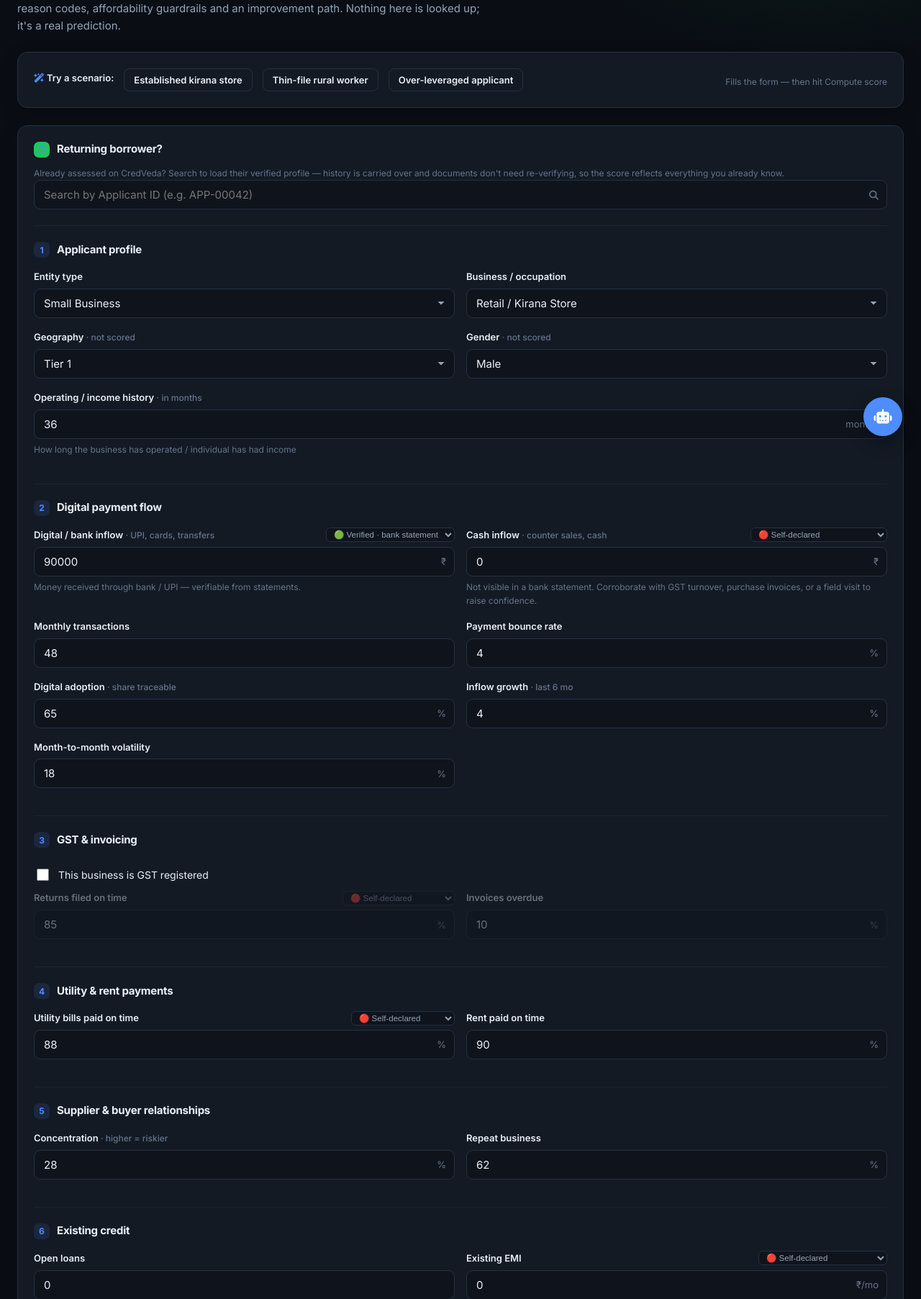
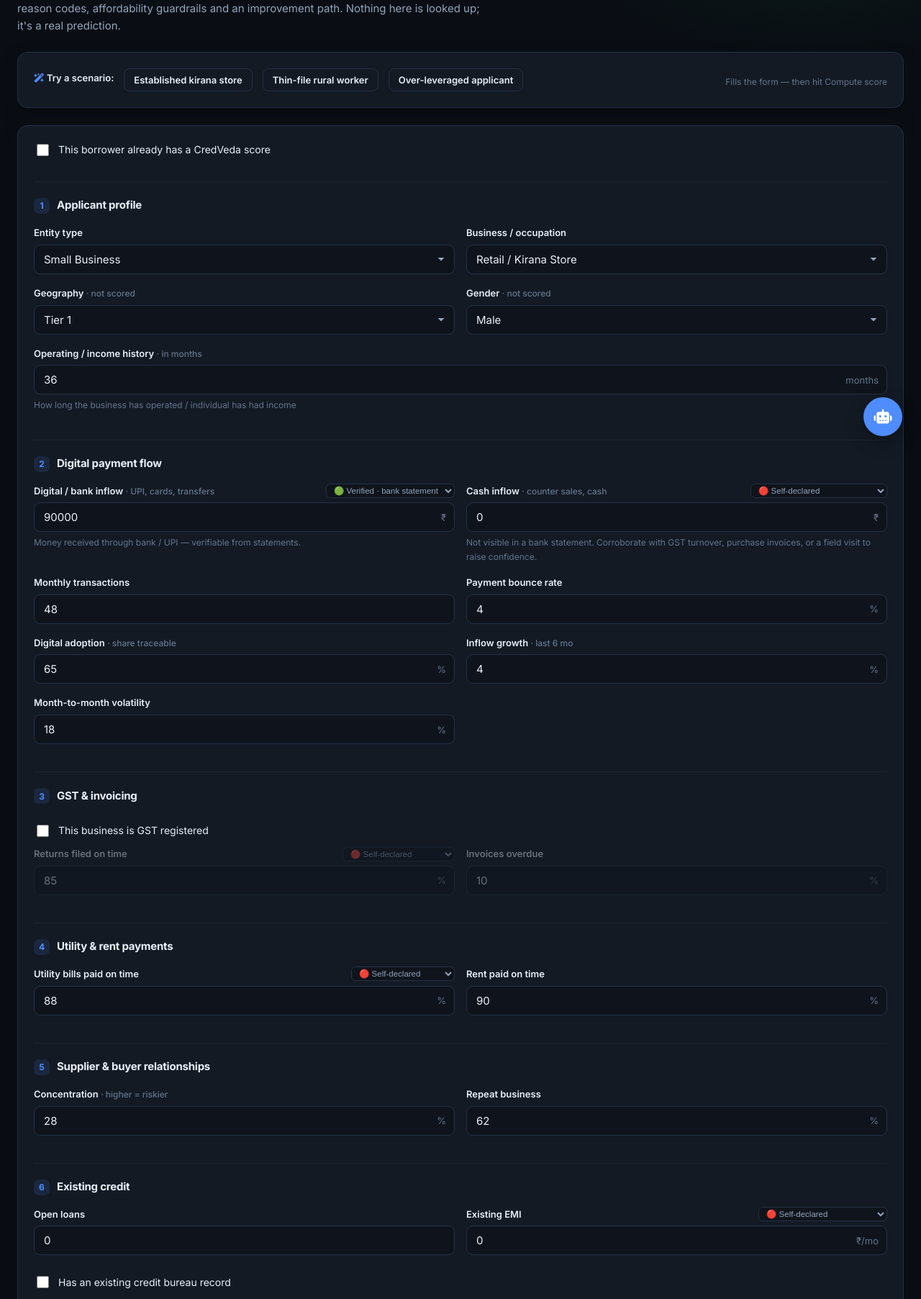
Before and after one commit to KrishMaheshwari-pro/CREDVEDA, a Flask app: page /apply in a window 1280 px wide. Shown: the part 168-1973 px from the top of the page at 72% size. Run offline with Flask 3, Linux system fonts and the light colour scheme; the visitor is signed in with stand-in values (Sample User, id 1); parts of the project's set-up code (start-up, migrations or seed data) failed here and were passed over; some libraries are stand-ins or nearby versions.

Commit message:
Gate returning-borrower search behind a checkbox; fix login tab contrast
- Assess page: the applicant-ID search now appears only after ticking
  "This borrower already has a CredVeda score", and the results dropdown
  z-index is raised so it no longer overlaps the form fields below it.
- Login page: inactive portal tab now uses readable text on a card surface
  instead of faint grey on the soft container, so both Bank and Lender tabs
  are legible.

Co-Authored-By: Claude Sonnet 4.6 <noreply@anthropic.com>

```diff
--- a/static/css/credveda.css
+++ b/static/css/credveda.css
@@ -515,13 +515,13 @@ table.table td.strong { color: var(--text); font-weight: 600; }
     line-height: 1.2;
     text-align: center;
     text-decoration: none;
-    color: var(--text-dim);
-    background: transparent;
-    border: 1px solid transparent;
+    color: var(--text);
+    background: var(--card);
+    border: 1px solid var(--border);
     border-radius: 8px;
     transition: background .15s ease, color .15s ease, border-color .15s ease;
 }
-.portal-tab:hover        { color: var(--text); background: var(--surface-2); text-decoration: none; }
+.portal-tab:hover        { color: var(--text); background: var(--surface-2); border-color: var(--text-dim); text-decoration: none; }
 .portal-tab i            { font-size: .8rem; }
 .portal-tab.is-active    { color: #fff; font-weight: 700; }
 .portal-tab.is-active:hover { color: #fff; }
--- a/templates/apply.html
+++ b/templates/apply.html
@@ -28,25 +28,29 @@
         <form method="post" class="card" id="assessForm">
 
             <!-- Returning borrower lookup -->
-            <div class="formsection" style="border-top:none;padding-top:0;margin-top:0">
-                <div class="formsection-head"><span class="formsection-num" style="background:var(--good)">↺</span>
-                    <h3>Returning borrower?</h3>
+            <div class="formsection" style="border-top:none;padding-top:0;margin-top:0;position:relative;z-index:60">
+                <div class="checkrow" style="padding-top:0">
+                    <input type="checkbox" id="isReturning" onchange="toggleReturning()">
+                    <label for="isReturning">This borrower already has a CredVeda score</label>
                 </div>
-                <p class="help mb-2" style="margin-top:-4px">
-                    Already assessed on CredVeda? Search to load their verified profile — history is carried over
-                    and documents don't need re-verifying, so the score reflects everything you already know.
+                <input type="hidden" name="returning_applicant_id" id="returning_applicant_id" value="{{ form_values.returning_applicant_id or '' }}">
+
+                <div id="returningBox" style="display:none;margin-top:.5rem">
+                    <p class="help mb-2" style="margin-top:0">
+                        Search their Applicant ID to load the verified profile — history is carried over and
+                        documents don't need re-verifying, so the score reflects everything you already know.
                     </p>
-                <input type="hidden" name="returning_applicant_id" id="returning_applicant_id" value="{{ form_values.returning_applicant_id or '' }}">
-                <div style="position:relative">
+                    <div style="position:relative;z-index:70">
                         <div class="input-group">
                             <input type="text" id="borrowerSearch" class="input" autocomplete="off"
                                    placeholder="Search by Applicant ID (e.g. APP-00042)"
                                    oninput="searchBorrowers(this.value)">
                             <span class="input-suffix"><i class="fas fa-magnifying-glass"></i></span>
                         </div>
-                    <div id="borrowerResults" style="display:none;position:absolute;top:calc(100% + 4px);left:0;right:0;z-index:50;background:var(--card);border:1px solid var(--border);border-radius:10px;max-height:280px;overflow-y:auto;box-shadow:0 8px 24px rgba(0,0,0,.25)"></div>
+                        <div id="borrowerResults" style="display:none;position:absolute;top:calc(100% + 4px);left:0;right:0;z-index:900;background:var(--card);border:1px solid var(--border);border-radius:10px;max-height:280px;overflow-y:auto;box-shadow:0 12px 32px rgba(0,0,0,.35)"></div>
                     </div>
                     <div id="loadedBorrower" style="display:none;margin-top:.75rem"></div>
+                </div>
             </div>
 
             <div class="formsection">
@@ -811,6 +815,12 @@
         const box = document.getElementById('bankOfferFields');
         if (on && box) box.classList.toggle('is-disabled', !on.checked);
     }
+    function toggleReturning() {
+        const on = document.getElementById('isReturning').checked;
+        document.getElementById('returningBox').style.display = on ? 'block' : 'none';
+        if (!on) { clearBorrower(); document.getElementById('borrowerResults').style.display = 'none'; }
+        else { const s = document.getElementById('borrowerSearch'); if (s) s.focus(); }
+    }
 
     function loadPreset(name) {
         const p = PRESETS[name];
```
Lines whose indentation alone changed are shown as unchanged.
